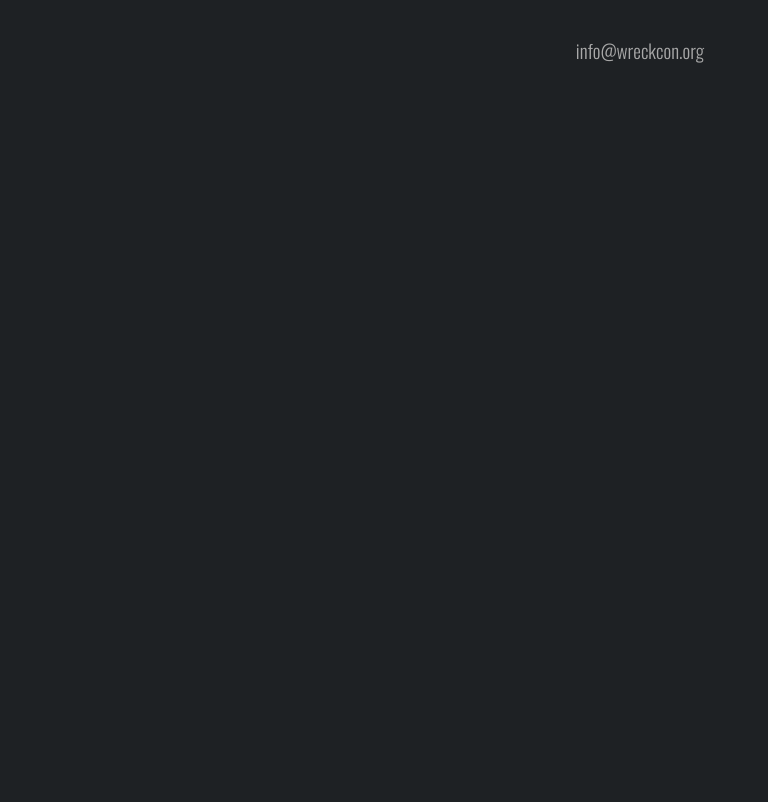
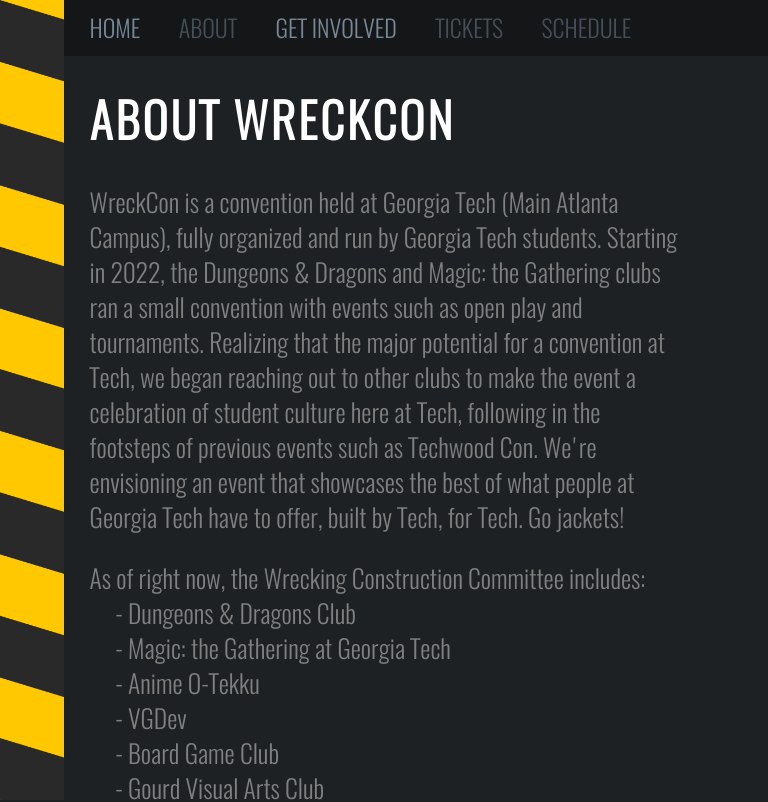
Before and after one commit to WreckConOrg/sentientrock.github.io, a React (Create React App) app: page /about in a window 1280 px wide. Before the commit this address had no page. Shown: the top 802 px of the page, without its empty margins (0-768 px from the left). Built offline with nearby package versions, Linux system fonts and the light colour scheme.

Commit message:
Added about page, edited navbar and involve page'

```diff
--- /dev/null
+++ b/src/AboutPage.js
@@ -0,0 +1,36 @@
+import Navbar from "./Navbar"
+
+function AboutPage() {
+    return (
+        <div>
+            <Navbar aboutDis={true} />
+            <div className='sidebar'/>
+            <div className="mainSide">
+                <h1 className="leftTitle">
+                    ABOUT WRECKCON
+                </h1>
+                <p className="info">
+                    WreckCon is a convention held at Georgia Tech (Main Atlanta Campus), fully organized and run by Georgia Tech students. Starting in 2022, the Dungeons & Dragons and Magic: the Gathering clubs ran a small convention with events such as open play and tournaments. Realizing that the major potential for a convention at Tech, we began reaching out to other clubs to make the event a celebration of student culture here at Tech, following in the footsteps of previous events such as Techwood Con. We're envisioning an event that showcases the best of what people at Georgia Tech have to offer, built by Tech, for Tech. Go jackets!
+                </p>
+                <p className="info">
+                    As of right now, the Wrecking Construction Committee includes: <br/>
+                    &emsp;- Dungeons & Dragons Club <br></br>
+                    &emsp;- Magic: the Gathering at Georgia Tech <br></br>
+                    &emsp;- Anime O-Tekku <br></br>
+                    &emsp;- VGDev<br></br>
+                    &emsp;- Board Game Club<br></br>
+                    &emsp;- Gourd Visual Arts Club<br></br>
+                    &emsp;- WREK Radio<br></br>
+                    &emsp;- Georgia Tech Musicians Network<br></br>
+                    &emsp;- Student Government Association<br></br>
+                    ...and many more!
+                </p>
+                <p className="info">
+                    We would also like to thank the Georgia Tech Parents Fund! This event could not happen without their support.
+                </p>
+            </div>
+        </div>
+    )
+}
+
+export default AboutPage
--- a/src/App.css
+++ b/src/App.css
@@ -119,22 +119,21 @@
     left: 0;
     background-image: url('./images/sidebar.png');
     background-size: contain;
-    background-color: white;
     overflow-x: hidden;
 }
 
 .info {
     font-family: oswald, Arial, Helvetica, sans-serif;
-    font-size: 1.4em;
-    color: white;
+    font-size: 1.6em;
+    color: gray;
     max-width: 50%;
 }
 
 .bigLink {
     font-family: oswald, Arial, Helvetica, sans-serif;
-    font-size: 1.4em;
+    font-size: 1.6em;
     text-decoration: none;
-    color: gray;
+    color: white;
 }
 
 .bigLink:hover {
@@ -174,3 +173,7 @@
 .navlink:hover {
     text-decoration: underline;
 }
+
+.spice {
+    color: rgb(161, 161, 161);
+}
--- a/src/App.js
+++ b/src/App.js
@@ -1,6 +1,7 @@
 import './App.css';
 import CountdownTimer from './CountdownTimer'
 import InvolvedPage from './InvolvedPage';
+import AboutPage from './AboutPage'
 import {
   Routes,
   Route,
@@ -15,6 +16,7 @@ function App() {
     <div>
       <div className ="main">
         <Routes>
+          <Route path="/about" element={<AboutPage />} />
           <Route path="/get-involved" element={<InvolvedPage />} />
           <Route path="/" element={<Home />}/>
         </Routes>
@@ -36,10 +38,12 @@ function Home() {
       src={require("./images/wcclogo.png")} alt={"WccLogo"}/>
       <CountdownTimer targetDate={CONDATE} />
       <div className='link-body'>
+        <Link to={"/about"} className='link'> ABOUT</Link>
+        <a href={'none'} className='link-disabled'> &bull; </a>
         <Link to={"/get-involved"} className='link'> GET INVOLVED</Link>
-        <Link to={'/'} className='link-disabled'> &bull; </Link>
+        <a href={'none'} className='link-disabled'> &bull; </a>
         <Link to={"/nothing"} className='link-disabled' > TICKETS</Link>
-        <Link to={'/'} className='link-disabled'> &bull; </Link>
+        <a href={'none'} className='link-disabled'> &bull; </a>
         <Link to={"/nothing"} className='link-disabled' > SCHEDULE</Link>
       </div>
     </div>
--- a/src/InvolvedPage.js
+++ b/src/InvolvedPage.js
@@ -4,18 +4,18 @@ import Navbar from './Navbar'
 function InvolvedPage() {
     return (
         <div>
-            <Navbar/>
+            <Navbar involveDis={true}/>
             <div className='sidebar'/>
             <div className='mainSide'>
                 <h1 className='leftTitle'>
                     GET INVOLVED
                 </h1>
                 <p className='info'>
-                    Lorem ipsum dolor sit amet, consectetur adipiscing elit, sed do eiusmod tempor incididunt ut labore et dolore magna aliqua. Ut enim ad minim veniam, quis nostrud exercitation ullamco laboris nisi ut aliquip ex ea commodo consequat. Duis aute irure dolor in reprehenderit in voluptate velit esse cillum dolore eu fugiat nulla pariatur. Excepteur sint occaecat cupidatat non proident, sunt in culpa qui officia deserunt mollit anim id est laborum.
+                WreckCon is looking for <b className='spice'>you</b> to help us build something great. Help us transform this event into something more memorable by volunteering. Perks for getting involved include but are not limited to FREE food, FREE merchandise and FREE tabling space. In order to sign up, please click on the link below and fill out the interest form accordingly.
                 </p>
                 <a href='https://docs.google.com/forms/d/e/1FAIpQLSf9f3dIseyon91cuFMt9u7KjlwEnuo2X1JhjphHkzPFwti2tQ/viewform'
                 className='bigLink'>
-                    This is a link to a form and stuff
+                    CLICK HERE TO SIGN UP
                 </a>
             </div>
         </div>
--- a/src/Navbar.js
+++ b/src/Navbar.js
@@ -2,13 +2,18 @@ import './App.css'
 import {
     Link
 } from "react-router-dom"
+import React from 'react';
 
-function Navbar() {
+function Navbar(props) {
     return (
         <div className='navbar'>
             <Link to={'/'} className='navlink'> HOME </Link>
-            <Link to={'/tickets'} className='navlink-disabled'> TICKETS</Link>
-            <Link to={'/schedule'} className='navlink-disabled'> SCHEDULE</Link>
+            {<Link to={'/about'} className={
+                props.aboutDis ? 'navlink-disabled' : 'navlink'}> ABOUT </Link>}
+            {<Link to={'/get-involved'} className={
+                props.involveDis ? 'navlink-disabled' : 'navlink'}> GET INVOLVED </Link>}
+            {!props.tivketsDis && <Link to={'/tickets'} className='navlink-disabled'> TICKETS</Link> }
+            {!props.scheduleDis && <Link to={'/schedule'} className='navlink-disabled'> SCHEDULE</Link> }
         </div>
     )
 }
```
